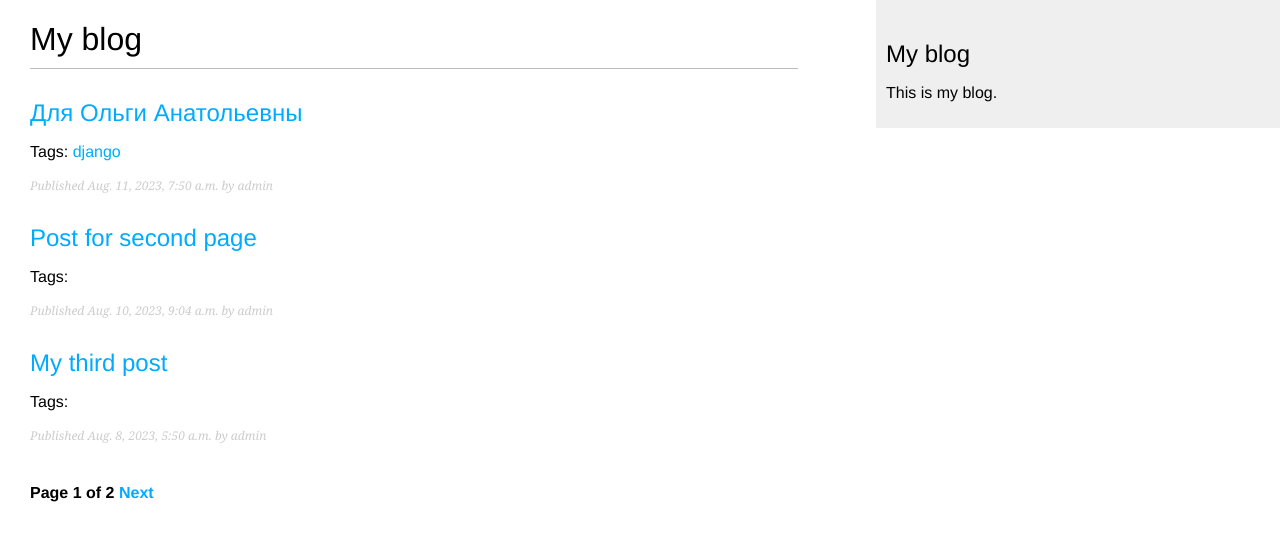
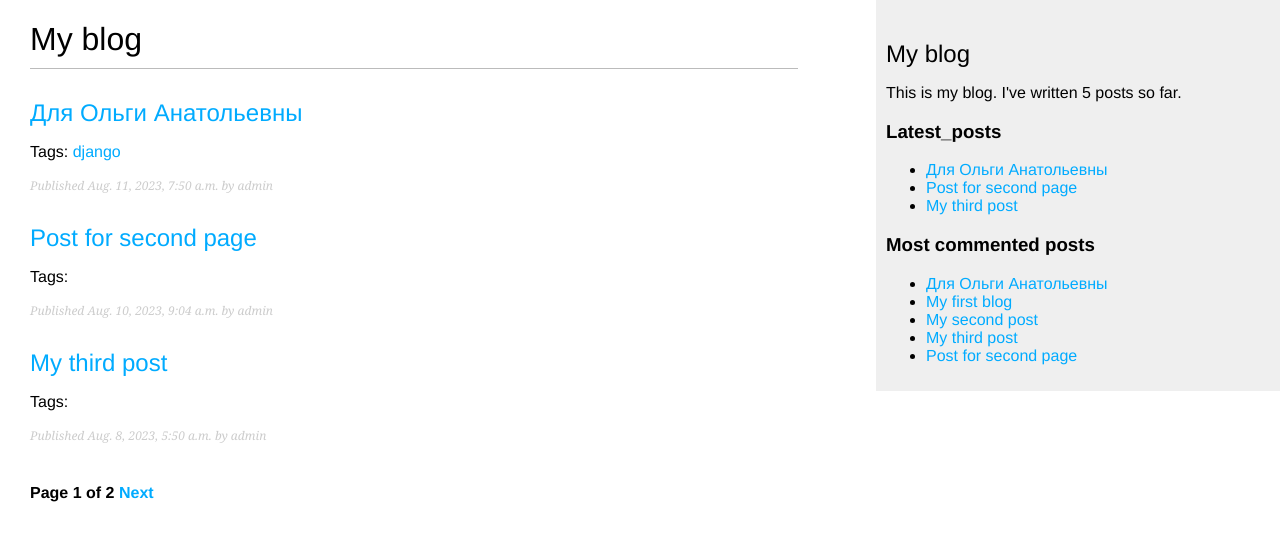
Before and after one commit to defAutumn/App, a Django app: page /blog/ in a window 1280 px wide. Shown: the top 541 px of the page. Run offline with Django 4.2, Linux system fonts and the light colour scheme; data comes from the database, SQL or seed files in the repository; parts of the project's set-up code (start-up, migrations or seed data) failed here and were passed over.

Commit message:
Added custom template tags

```diff
--- /dev/null
+++ b/mysite/blog/templatetags/blog_tags.py
@@ -0,0 +1,22 @@
+from django import template
+from django.db.models import Count
+from ..models import Post
+
+register = template.Library()
+
+
+@register.simple_tag # Возвращает значение, которое можно вставить
+def total_posts():
+    return Post.published.count()
+
+
+@register.simple_tag
+def get_most_commented_posts(count=5):
+        # Считает сколько ком-в в кажом посту, сортирует по кол-ву, выбирает count последних
+    return Post.published.annotate(total_comments=Count('comments')).order_by('-total_comments')[:count]
+
+
+@register.inclusion_tag('blog/post/latest_posts.html') # Возвращает словарь
+def show_latest_posts(count=5):
+    latest_posts = Post.published.order_by('-publish')[:count]
+    return {'latest_posts': latest_posts}
--- a/mysite/templates/base.html
+++ b/mysite/templates/base.html
@@ -1,4 +1,5 @@
 {% load static %}
+{% load blog_tags %}
 <!DOCTYPE html>
 <html lang="en">
 <head>
@@ -14,7 +15,21 @@
     </div>
     <div id="sidebar">
         <h2>My blog</h2>
-        <p>This is my blog.</p>
+        <p>
+            This is my blog.
+            I've written {% total_posts %} posts so far.
+        </p>
+        <h3>Latest_posts</h3>
+        {% show_latest_posts 3 %}
+        <h3>Most commented posts</h3>
+        {% get_most_commented_posts as most_commented_posts %}
+            <ul>
+                {% for post in most_commented_posts %}
+                    <li>
+                        <a href="{{ post.get_absolute_url }}">{{ post.title }}</a>
+                    </li>
+                {% endfor %}
+            </ul>
     </div>
 </body>
 </html>
--- /dev/null
+++ b/mysite/templates/blog/post/latest_posts.html
@@ -0,0 +1,7 @@
+<ul>
+  {% for post in latest_posts %}
+    <li>
+      <a href="{{ post.get_absolute_url }}">{{ post.title }}</a>
+    </li>
+  {% endfor %}
+</ul>
```
Also changed, not shown: mysite/__init__.py (added), mysite/blog/templatetags/__init__.py (added).
